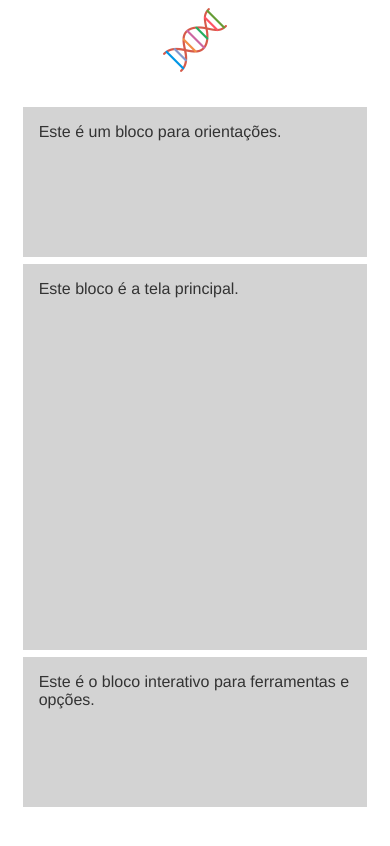
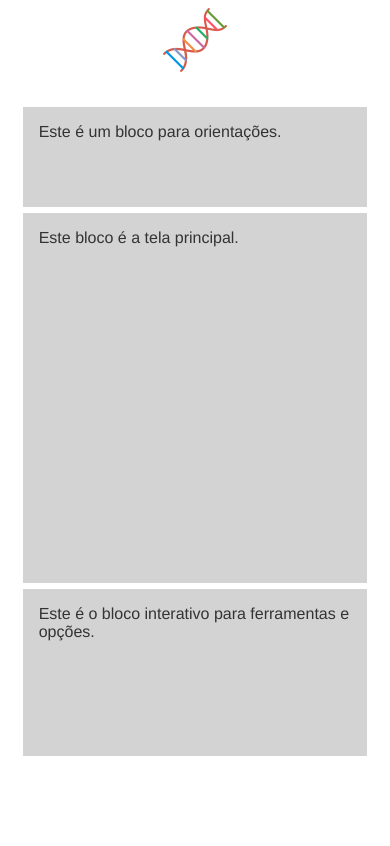
Before and after one commit to BCampanha/extensao-biomol, a Vue app: page / in a window 390 px wide. Shown: the top 846 px of the page. Built offline with nearby package versions, Linux system fonts and the light colour scheme.

Commit message:
Arrumando responsividade dos blocos

```diff
--- a/src/views/JanelaSimulador.vue
+++ b/src/views/JanelaSimulador.vue
@@ -23,7 +23,7 @@ export default {
   display: flex;
   flex-direction: row;
   width: 90vw;
-  height: 70vh;
+  height: 80vh;
   .bloco {
     padding: 1rem;
     margin: 0.2rem;
@@ -43,10 +43,10 @@ export default {
   .janela {
     flex-direction: column;
     .orientacoes {
-      min-height: 20%;
+      min-height: 10%;
     }
     .tela-principal {
-      min-height: 60%;
+      min-height: 50%;
     }
     .ferramentas {
       min-height: 20%;
```
